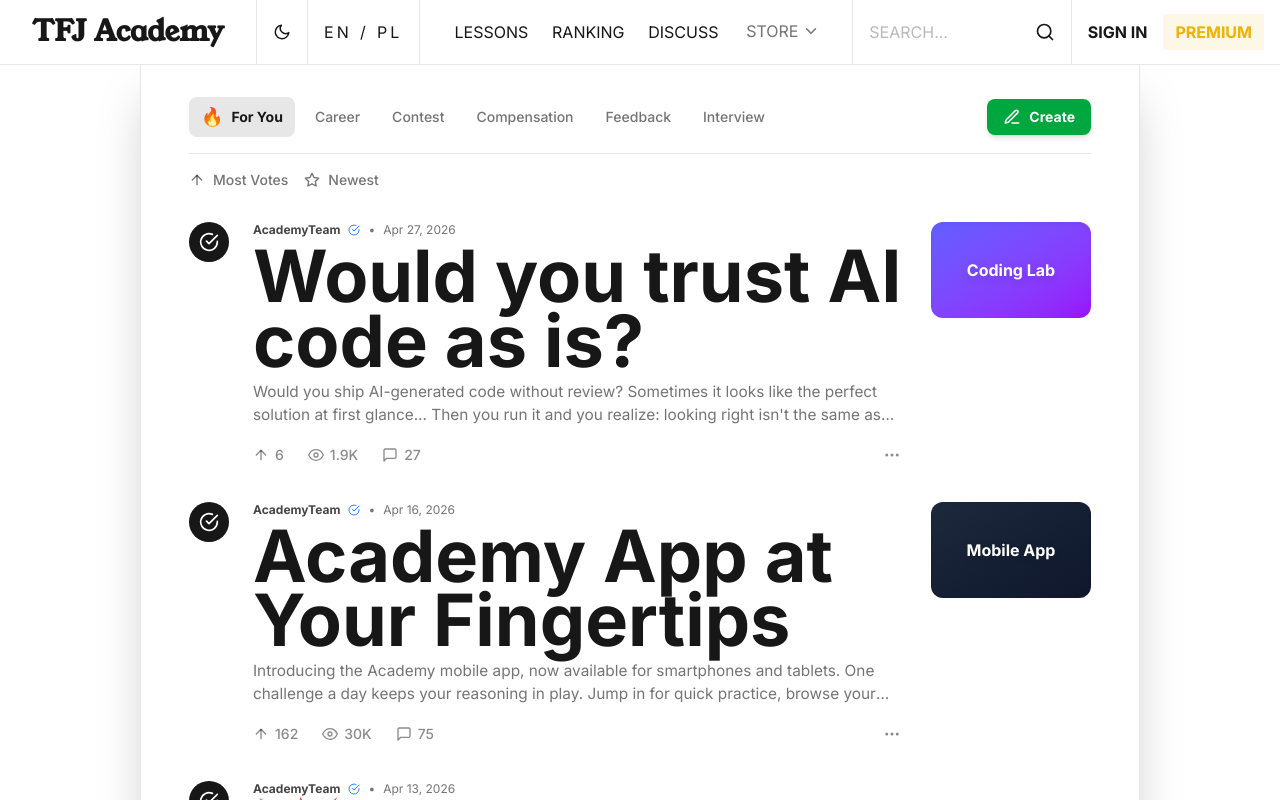
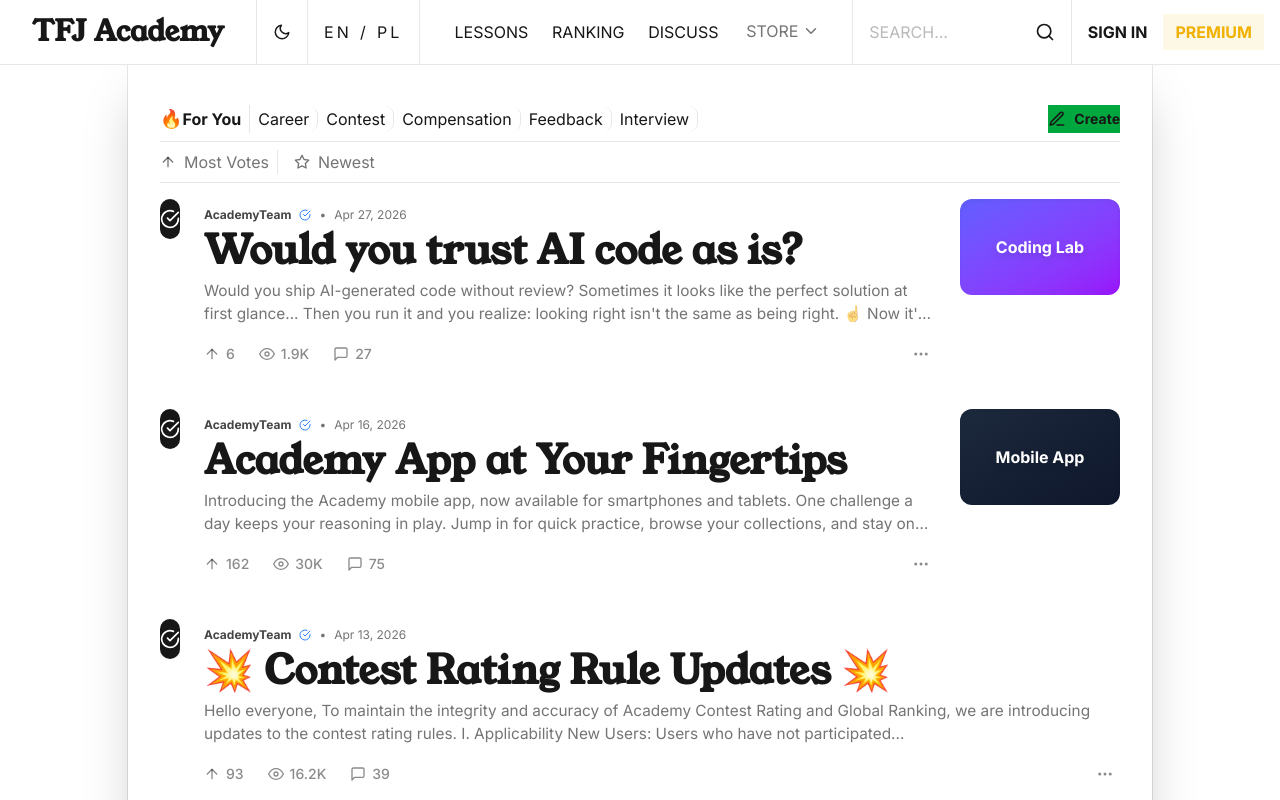
Before and after one commit to highimexy/it-shit, a Next.js app in the folder frontend/: page /academy/discuss in a window 1280 px wide. Shown: the top 800 px of the page. Built offline with nearby package versions, Linux system fonts and the light colour scheme.

Commit message:
feat(academy): rename DiscussBoard to AcademyDiscussBoard and update layout for consistency

```diff
--- a/frontend/app/[locale]/(academy)/_components/AcademyDiscussBoard.tsx
+++ b/frontend/app/[locale]/(academy)/_components/AcademyDiscussBoard.tsx
@@ -12,7 +12,6 @@ import {
 } from 'react-icons/fi'
 import { AcademyBackgroundGrid } from '../_components/AcademyBackgroundGrid'
 
-// --- MOCK DATA ---
 const DISCUSS_POSTS = [
   {
     id: 1,
@@ -74,48 +73,42 @@ const DISCUSS_POSTS = [
 
 const TABS = ['For You', 'Career', 'Contest', 'Compensation', 'Feedback', 'Interview']
 
-export function DiscussBoard() {
+export function AcademyDiscussBoard() {
   return (
-    // Dokładnie ten sam layout co na RankingBoard: max szerokość i ukryta siatka
-    <div className="relative isolate flex min-h-screen w-full justify-center overflow-hidden font-sans">
-      {/* === SIATKA (CAŁY EKRAN POD SPODEM) === */}
-      <div className="absolute inset-0 -z-10 hidden lg:block">
+    <div className="flex w-full flex-1 items-stretch justify-center font-sans">
+      {/* === LEWA SIATKA === */}
+      <div className="border-foreground/10 relative hidden flex-1 border-r lg:block">
         <AcademyBackgroundGrid />
       </div>
 
-      {/* === ŚRODKOWY KONTENT (ZASŁANIA SIATKĘ W ŚRODKU) === */}
-      <div className="border-foreground/10 bg-background relative z-10 flex w-full flex-col justify-start px-4 py-8 shadow-2xl lg:max-w-[800px] lg:border-x lg:px-12 xl:max-w-[1000px]">
+      {/* === ŚRODKOWY KONTENT === */}
+      <div className="relative z-10 flex w-full max-w-4xl flex-col px-4 py-8 shadow-2xl lg:px-8 xl:max-w-5xl">
         {/* === TOP NAVIGATION === */}
-        <div className="border-foreground/10 flex items-center justify-between border-b pb-4">
-          {/* Zakładki */}
-          <div className="scrollbar-hide flex flex-1 items-center gap-1 overflow-x-auto pr-4 sm:gap-2">
-            <button className="bg-foreground/10 flex shrink-0 items-center gap-2 rounded-lg px-3 py-1.5 text-sm font-bold transition-colors">
-              <span className="text-lg">🔥</span> For You
+        <div className="border-foreground/10 flex border-b py-2">
+          <div className="flex flex-1 items-center">
+            <button className="border-foreground/10 flex items-center border-r font-bold">
+              <span className="text-lg">🔥</span>
+              <span className="mr-2">For You</span>
             </button>
-
             {TABS.slice(1).map((tab) => (
-              <button
-                key={tab}
-                className="text-foreground/60 hover:bg-foreground/[0.04] hover:text-foreground shrink-0 rounded-lg px-3 py-1.5 text-sm font-medium transition-colors"
-              >
-                {tab}
+              <button key={tab} className="border-foreground/10 rounded-lg border-r">
+                <span className="mr-2 ml-2">{tab}</span>
               </button>
             ))}
           </div>
 
-          {/* Przycisk Create */}
-          <button className="flex shrink-0 items-center gap-2 rounded-lg bg-green-600 px-4 py-2 text-sm font-bold text-white shadow-md transition-colors hover:bg-green-500">
+          <button className="flex items-center gap-2 bg-green-600 text-sm font-bold">
             <FiEdit3 className="text-lg" />
-            <span className="hidden sm:inline">Create</span>
+            <span className="">Create</span>
           </button>
         </div>
 
         {/* === SORTING BAR === */}
-        <div className="text-foreground/60 flex items-center gap-4 py-4 text-sm font-medium">
-          <button className="hover:text-foreground flex items-center gap-2 transition-colors">
-            <FiArrowUp className="text-base" /> Most Votes
+        <div className="text-foreground/60 border-foreground/10 mt-2 flex items-center gap-4 border-b pb-2">
+          <button className="hover:text-foreground border-foreground/10 flex items-center gap-2 border-r">
+            <FiArrowUp className="text-base" /> <span className="mr-2">Most Votes</span>
           </button>
-          <button className="hover:text-foreground flex items-center gap-2 transition-colors">
+          <button className="hover:text-foreground flex items-center gap-2">
             <FiStar className="text-base" /> Newest
           </button>
         </div>
@@ -125,10 +118,10 @@ export function DiscussBoard() {
           {DISCUSS_POSTS.map((post) => (
             <div
               key={post.id}
-              className="border-foreground/10 hover:bg-foreground/[0.02] flex flex-col gap-4 border-b py-4 transition-colors sm:flex-row sm:gap-6 lg:-mx-4 lg:rounded-xl lg:border-b-0 lg:px-4 lg:hover:border-transparent lg:hover:shadow-sm"
+              className="border-foreground/10 hover:bg-foreground/4 flex flex-col gap-4 border-b py-4 transition-colors sm:flex-row sm:gap-6 lg:-mx-4 lg:rounded-xl lg:border-b-0 lg:px-4 lg:hover:border-transparent lg:hover:shadow-sm"
             >
-              {/* Avatar (Ukryty na małych ekranach dla lepszej czytelności) */}
-              <div className="bg-foreground/10 hidden h-10 w-10 shrink-0 items-center justify-center rounded-full sm:flex">
+              {/* Avatar */}
+              <div className="bg-foreground/10 w-10items-center hidden h-10 justify-center rounded-full sm:flex">
                 {post.isVerified ? (
                   <div className="bg-foreground text-background flex h-full w-full items-center justify-center rounded-full">
                     <FiCheckCircle className="text-xl" />
@@ -139,8 +132,7 @@ export function DiscussBoard() {
               </div>
 
               {/* Treść posta */}
-              <div className="flex min-w-0 flex-1 flex-col justify-center gap-1.5">
-                {/* Meta info */}
+              <div className="flex min-w-0 flex-1 flex-col justify-center gap-1.5 py-2">
                 <div className="text-foreground/60 flex items-center gap-2 text-xs">
                   <div className="bg-foreground/10 flex h-5 w-5 items-center justify-center rounded-full sm:hidden">
                     <FiUser className="text-[10px]" />
@@ -151,15 +143,12 @@ export function DiscussBoard() {
                   <span>{post.date}</span>
                 </div>
 
-                {/* Tytuł */}
-                <h2 className="text-base font-bold sm:text-lg">{post.title}</h2>
+                <h3 className="font-serif text-base font-bold sm:text-lg">{post.title}</h3>
 
-                {/* Opis */}
                 <p className="text-foreground/60 line-clamp-2 text-sm sm:text-base">
                   {post.excerpt}
                 </p>
 
-                {/* Statystyki pod spodem */}
                 <div className="text-foreground/50 mt-2 flex items-center justify-between text-xs font-medium sm:text-sm">
                   <div className="flex items-center gap-4 sm:gap-6">
                     <span className="hover:text-foreground flex cursor-pointer items-center gap-1.5 transition-colors">
@@ -181,7 +170,7 @@ export function DiscussBoard() {
               {/* Obrazek/miniatura */}
               {post.hasImage && (
                 <div
-                  className={`hidden h-24 w-40 shrink-0 items-center justify-center rounded-xl bg-gradient-to-br shadow-inner sm:flex ${post.imageColor}`}
+                  className={`hidden h-24 w-40 shrink-0 items-center justify-center rounded-xl bg-linear-to-br shadow-inner sm:flex ${post.imageColor}`}
                 >
                   <span className="text-center font-bold text-white shadow-black drop-shadow-md">
                     {post.imageText}
@@ -192,6 +181,12 @@ export function DiscussBoard() {
           ))}
         </div>
       </div>
+
+      {/* === PRAWA SIATKA === */}
+      {/* flex-1 rozciąga ją na resztę wolnego miejsca z prawej strony */}
+      <div className="border-foreground/10 relative hidden flex-1 border-l lg:block">
+        <AcademyBackgroundGrid />
+      </div>
     </div>
   )
 }
--- a/frontend/app/[locale]/(academy)/discuss/page.tsx
+++ b/frontend/app/[locale]/(academy)/discuss/page.tsx
@@ -1,9 +1,9 @@
-import { DiscussBoard } from '../_components/AcademyDiscussBoard'
+import { AcademyDiscussBoard } from '../_components/AcademyDiscussBoard'
 
 export default function DiscussPage() {
   return (
-    <div className="min-h-screen">
-      <DiscussBoard />
+    <div className="flex h-full w-full flex-col">
+      <AcademyDiscussBoard />
     </div>
   )
 }
--- a/frontend/app/[locale]/(academy)/ranking/page.tsx
+++ b/frontend/app/[locale]/(academy)/ranking/page.tsx
@@ -2,7 +2,7 @@ import { AcademyRankingBoard } from '../_components/AcademyRankingBoard'
 
 export default function RankingPage() {
   return (
-    <div className="min-h-screen">
+    <div className="flex h-full w-full flex-col">
       <AcademyRankingBoard />
     </div>
   )
```
